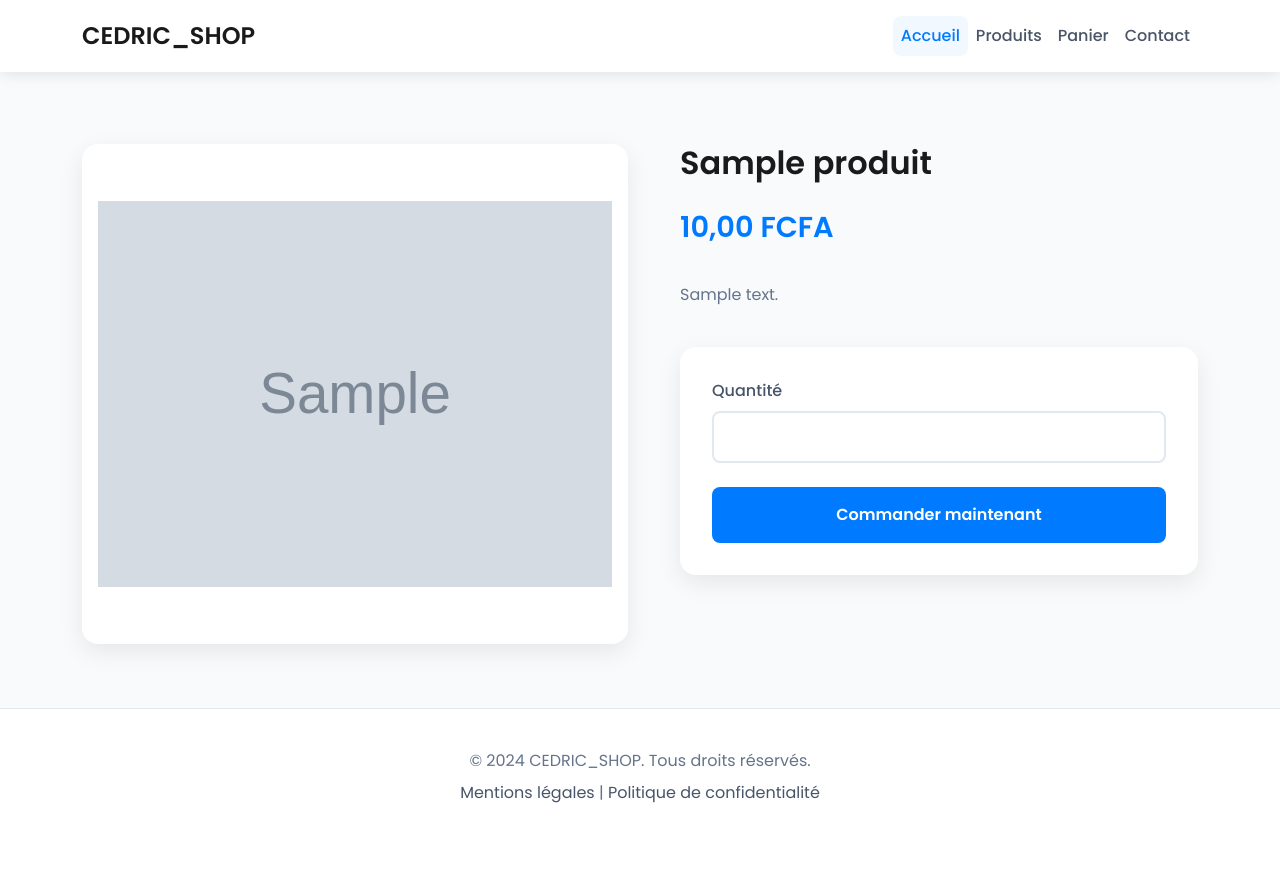
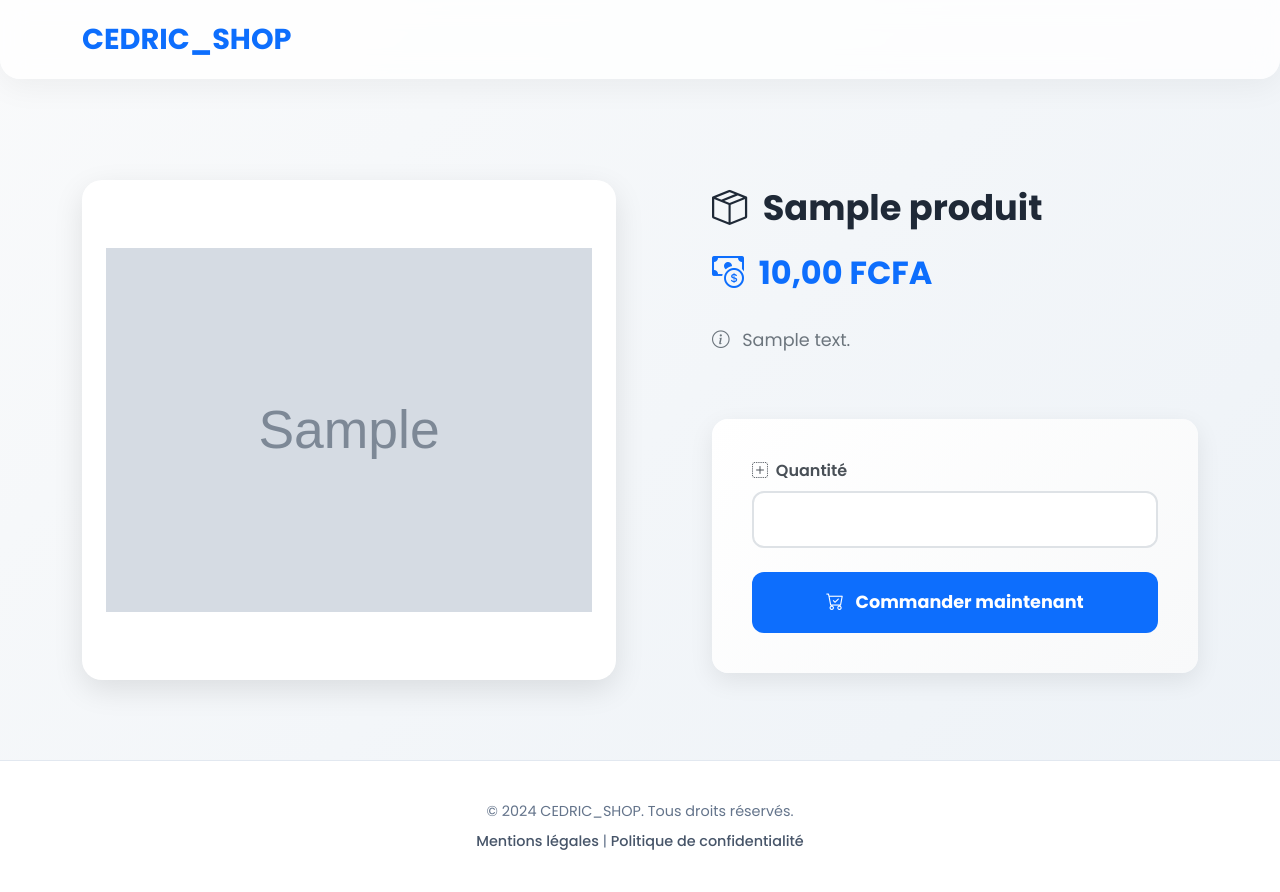
Before and after one commit to Abdouldav-cyber/ecommerce, a Django app: page /produit/1/ in a window 1280 px wide. Before the commit the page ends 803 px from the top, so only its background shows below. Run offline with Django 5.2, Linux system fonts and the light colour scheme; tables that the repository leaves empty hold one stand-in row (values such as "Sample post"); grey boxes marked "Sample" are stand-in pictures.

Commit message:
DEUXIEME COMMIT

```diff
--- a/boutique/templates/base.html
+++ b/boutique/templates/base.html
@@ -6,16 +6,18 @@
     <title>{% block title %}CEDRIC_SHOP{% endblock %}</title>
 
     <!-- Bootstrap CSS -->
-    <link href="https://cdn.jsdelivr.net/npm/bootstrap@5.3.0/dist/css/bootstrap.min.css" rel="stylesheet">
+    <link href="https://cdn.jsdelivr.net/npm/bootstrap@5.3.2/dist/css/bootstrap.min.css" rel="stylesheet">
     <!-- Poppins Font -->
-    <link href="https://fonts.googleapis.com/css2?family=Poppins:wght@300;400;500;600&display=swap" rel="stylesheet">
+    <link href="https://fonts.googleapis.com/css2?family=Poppins:wght@300;400;500;600;700&display=swap" rel="stylesheet">
     <!-- Animate.css -->
     <link href="https://cdnjs.cloudflare.com/ajax/libs/animate.css/4.1.1/animate.min.css" rel="stylesheet">
+    <!-- Bootstrap Icons -->
+    <link href="https://cdn.jsdelivr.net/npm/bootstrap-icons@1.10.5/font/bootstrap-icons.css" rel="stylesheet">
 
     <style>
-        /* Nouveau fond uni moderne */
+        /* Fond général */
         body {
-            background: #f8fafc;
+            background: linear-gradient(135deg, #f9fafb 0%, #edf2f7 100%);
             min-height: 100vh;
             display: flex;
             flex-direction: column;
@@ -23,18 +25,19 @@
             color: #1a1a1a;
         }
 
-        /* Navbar moderne avec effet glassmorphism */
+        /* Navbar glassmorphisme */
         .navbar {
-            background: rgba(255, 255, 255, 0.95) !important;
-            backdrop-filter: blur(10px);
-            box-shadow: 0 2px 15px rgba(0, 0, 0, 0.1);
+            background: rgba(255, 255, 255, 0.8) !important;
+            backdrop-filter: blur(12px);
+            box-shadow: 0 8px 32px rgba(0, 0, 0, 0.05);
             padding: 0.8rem 0;
+            border-radius: 0 0 20px 20px;
         }
 
         .navbar-brand {
-            font-size: 1.5rem;
-            font-weight: 600;
-            color: #1a1a1a !important;
+            font-size: 1.8rem;
+            font-weight: 700;
+            color: #0d6efd !important;
             transition: all 0.3s ease;
         }
 
@@ -42,27 +45,40 @@
             color: #4a5568 !important;
             font-weight: 500;
             padding: 0.5rem 1rem;
-            border-radius: 8px;
+            border-radius: 10px;
             transition: all 0.3s ease;
         }
 
         .navbar-nav .nav-link:hover,
         .navbar-nav .nav-link.active {
-            color: #007bff !important;
-            background: rgba(0, 123, 255, 0.05);
+            background: #0d6efd10;
+            color: #0d6efd !important;
         }
 
-        /* Suppression de la bannière */
-        .section-banner {
-            display: none !important;
+        /* Section principale */
+        main.container {
+            padding-top: 100px;
+            animation: fadeInUp 0.8s ease forwards;
         }
 
-        /* Footer modernisé */
+        @keyframes fadeInUp {
+            0% {
+                opacity: 0;
+                transform: translateY(20px);
+            }
+            100% {
+                opacity: 1;
+                transform: translateY(0);
+            }
+        }
+
+        /* Footer élégant */
         footer {
             background: #ffffff;
             border-top: 1px solid #e2e8f0;
             padding: 2rem 0;
             margin-top: auto;
+            font-size: 0.9rem;
         }
 
         footer p {
@@ -73,63 +89,48 @@
         footer a {
             color: #475569 !important;
             text-decoration: none;
+            font-weight: 500;
             transition: color 0.3s ease;
         }
 
         footer a:hover {
-            color: #007bff !important;
+            color: #0d6efd !important;
         }
 
-        /* Responsivité améliorée */
+        /* Mobile optimisé */
         @media (max-width: 768px) {
             .navbar-collapse {
-                background: rgba(255, 255, 255, 0.98);
+                background: rgba(255, 255, 255, 0.95);
                 padding: 1rem;
                 margin-top: 0.5rem;
                 border-radius: 12px;
-                box-shadow: 0 4px 6px rgba(0, 0, 0, 0.1);
+                box-shadow: 0 6px 15px rgba(0, 0, 0, 0.08);
             }
 
             .navbar-nav .nav-link {
-                margin: 0.25rem 0;
+                margin: 0.3rem 0;
             }
         }
     </style>
 </head>
 <body>
 
-    <!-- Navbar modernisé -->
+    <!-- Navbar moderne -->
     <nav class="navbar navbar-expand-lg navbar-light fixed-top">
         <div class="container">
             <a class="navbar-brand" href="/">CEDRIC_SHOP</a>
             <button class="navbar-toggler" type="button" data-bs-toggle="collapse" data-bs-target="#navbarNav">
                 <span class="navbar-toggler-icon"></span>
             </button>
-            <div class="collapse navbar-collapse" id="navbarNav">
-                <ul class="navbar-nav ms-auto">
-                    <li class="nav-item">
-                        <a class="nav-link active" href="#">Accueil</a>
-                    </li>
-                    <li class="nav-item">
-                        <a class="nav-link" href="#">Produits</a>
-                    </li>
-                    <li class="nav-item">
-                        <a class="nav-link" href="#">Panier</a>
-                    </li>
-                    <li class="nav-item">
-                        <a class="nav-link" href="#">Contact</a>
-                    </li>
-                </ul>
-            </div>
         </div>
     </nav>
 
-    <!-- Contenu principal ajusté -->
-    <main class="container" style="padding-top: 80px;">
+    <!-- Contenu principal -->
+    <main class="container">
         {% block content %}{% endblock %}
     </main>
 
-    <!-- Footer modernisé -->
+    <!-- Footer moderne -->
     <footer>
         <div class="container text-center">
             <p>© 2024 CEDRIC_SHOP. Tous droits réservés.</p>
@@ -141,7 +142,6 @@
     </footer>
 
     <!-- Bootstrap JS -->
-    <script src="https://cdn.jsdelivr.net/npm/bootstrap@5.3.0/dist/js/bootstrap.bundle.min.js"></script>
-
+    <script src="https://cdn.jsdelivr.net/npm/bootstrap@5.3.2/dist/js/bootstrap.bundle.min.js"></script>
 </body>
 </html>
--- a/boutique/templates/boutique/product_detail.html
+++ b/boutique/templates/boutique/product_detail.html
@@ -3,153 +3,158 @@
 {% block title %}{{ produit.nom }}{% endblock %}
 
 {% block content %}
+<link href="https://cdnjs.cloudflare.com/ajax/libs/animate.css/4.1.1/animate.min.css" rel="stylesheet">
+<link href="https://cdn.jsdelivr.net/npm/bootstrap-icons@1.10.5/font/bootstrap-icons.css" rel="stylesheet">
+
 <style>
     .product-detail-container {
-        padding: 4rem 0;
+        padding: 5rem 0;
     }
-
     .product-image-wrapper {
-        border-radius: 16px;
-        box-shadow: 0 8px 24px rgba(0, 0, 0, 0.08);
+        border-radius: 20px;
         overflow: hidden;
-        background: white;
-        height: 100%;
-        transition: transform 0.3s ease;
+        box-shadow: 0 10px 30px rgba(0, 0, 0, 0.1);
+        background: #ffffff;
+        transition: transform 0.4s;
     }
-
+    .product-image-wrapper:hover {
+        transform: scale(1.02);
+    }
     .product-image {
         width: 100%;
         height: 500px;
         object-fit: contain;
-        padding: 1rem;
+        padding: 1.5rem;
     }
-
     .product-info {
-        padding-left: 2.5rem;
+        padding-left: 3rem;
+        display: flex;
+        flex-direction: column;
+        justify-content: center;
     }
-
     .product-title {
+        font-size: 2.2rem;
+        font-weight: 700;
+        color: #1f2937;
+        margin-bottom: 1.2rem;
+    }
+    .product-price {
         font-size: 2rem;
-        font-weight: 600;
-        color: #1a1a1a;
-        margin-bottom: 1.5rem;
+        font-weight: 700;
+        color: #0d6efd;
+        margin-bottom: 1.8rem;
     }
-
-    .product-price {
-        font-size: 1.8rem;
-        font-weight: 600;
-        color: #007bff;
-        margin-bottom: 2rem;
-    }
-
     .product-description {
-        font-size: 1rem;
-        color: #64748b;
-        line-height: 1.6;
+        font-size: 1.1rem;
+        color: #6c757d;
+        line-height: 1.7;
         margin-bottom: 2.5rem;
     }
-
     .order-card {
-        background: white;
+        background: linear-gradient(135deg, #ffffff, #f8f9fa);
         border-radius: 16px;
         box-shadow: 0 8px 24px rgba(0, 0, 0, 0.08);
-        padding: 2rem;
+        padding: 2.5rem;
+        transition: box-shadow 0.3s;
     }
-
+    .order-card:hover {
+        box-shadow: 0 12px 36px rgba(0, 0, 0, 0.12);
+    }
     .form-label {
-        font-weight: 500;
-        color: #475569;
+        font-weight: 600;
+        color: #495057;
         margin-bottom: 0.5rem;
     }
-
     .form-control {
-        border: 2px solid #e2e8f0;
-        border-radius: 8px;
-        padding: 0.75rem 1rem;
-        margin-bottom: 1.5rem;
+        border: 2px solid #dee2e6;
+        border-radius: 12px;
+        padding: 0.9rem 1.2rem;
+        font-size: 1rem;
+        transition: all 0.3s;
     }
-
     .form-control:focus {
-        border-color: #007bff;
-        box-shadow: 0 0 0 3px rgba(0, 123, 255, 0.1);
+        border-color: #0d6efd;
+        box-shadow: 0 0 0 4px rgba(13, 110, 253, 0.2);
     }
-
     .btn-order {
         width: 100%;
         padding: 1rem;
-        border-radius: 8px;
-        font-weight: 600;
-        background: #007bff;
-        color: white;
-        border: none;
-        transition: all 0.3s ease;
+        border-radius: 12px;
+        font-weight: 700;
+        background: #0d6efd;
+        color: #ffffff;
+        font-size: 1.1rem;
+        transition: background 0.3s, transform 0.3s;
     }
-
     .btn-order:hover {
-        background: #0056b3;
-        transform: translateY(-2px);
+        background: #0b5ed7;
+        transform: translateY(-3px);
     }
-
     @media (max-width: 992px) {
         .product-info {
             padding-left: 0;
             margin-top: 2rem;
+            text-align: center;
         }
-
         .product-image {
             height: 400px;
         }
     }
-
     @media (max-width: 576px) {
         .product-title {
-            font-size: 1.5rem;
+            font-size: 1.6rem;
         }
-
         .product-price {
             font-size: 1.5rem;
         }
     }
 </style>
 
-<div class="container product-detail-container">
-    <div class="row">
+<div class="container product-detail-container animate__animated animate__fadeInUp">
+    <div class="row g-5 align-items-center">
+
         <!-- Image du Produit -->
         <div class="col-lg-6">
-            <div class="product-image-wrapper">
-                <img src="{{ produit.image.url }}"
-                     class="product-image"
-                     alt="{{ produit.nom }}">
+            <div class="product-image-wrapper animate__animated animate__zoomIn">
+                <img src="{{ produit.image.url }}" class="product-image" alt="{{ produit.nom }}">
             </div>
         </div>
 
-        <!-- Détails du Produit -->
-        <div class="col-lg-6 product-info">
-            <h1 class="product-title">{{ produit.nom }}</h1>
-            <div class="product-price">{{ produit.prix }} FCFA</div>
-            <p class="product-description">{{ produit.description }}</p>
+        <!-- Informations du Produit -->
+        <div class="col-lg-6">
+            <div class="product-info">
+                <h1 class="product-title">
+                    <i class="bi bi-box-seam me-2"></i> {{ produit.nom }}
+                </h1>
+                <div class="product-price">
+                    <i class="bi bi-cash-coin me-2"></i> {{ produit.prix }} FCFA
+                </div>
+                <p class="product-description">
+                    <i class="bi bi-info-circle me-2"></i> {{ produit.description }}
+                </p>
 
-            <!-- Formulaire de Commande Simplifié -->
-            <div class="order-card">
+                <!-- Formulaire de Commande -->
+                <div class="order-card mt-4 animate__animated animate__fadeInUp">
                     <form method="post" action="{% url 'creer_commande' produit.id %}">
                         {% csrf_token %}
                         <div class="mb-4">
-                        <label class="form-label">Quantité</label>
-                        <input type="number"
-                               name="quantite"
-                               class="form-control"
-                               min="1"
-                               required>
+                            <label class="form-label">
+                                <i class="bi bi-plus-square-dotted me-1"></i> Quantité
+                            </label>
+                            <input type="number" name="quantite" class="form-control" min="1" required>
                         </div>
 
                         <div class="d-grid">
-                        <button type="submit" class="btn-order">
-                            Commander maintenant
+                            <button type="submit" class="btn btn-order">
+                                <i class="bi bi-cart-check me-2"></i> Commander maintenant
                             </button>
                         </div>
                     </form>
                 </div>
+
             </div>
+        </div>
+
     </div>
 </div>
 {% endblock %}
--- a/boutique/views.py
+++ b/boutique/views.py
@@ -59,6 +59,12 @@ def creer_commande(request, produit_id):
     return render(request, 'boutique/passer_commande.html', {'produit': produit})
 
 # Confirmer la commande
+# views.py
+
 def commande_confirmation(request, commande_id):
     commande = get_object_or_404(Commande, pk=commande_id)
-    return render(request, 'boutique/order_confirmation.html', {'commande': commande})
+    message = "Votre commande a été enregistrée avec succès ! Un email de confirmation vous sera envoyé."
+    return render(request, 'boutique/order_confirmation.html', {
+        'commande': commande,
+        'message': message
+    })
```
Also changed, not shown: boutique/templates/boutique/home.html (+63 -44 lines), boutique/templates/boutique/order_confirmation.html (+23 -107 lines), boutique/templates/boutique/passer_commande.html (+57 -37 lines), media/produits/ASUS_1.jpg (added), media/produits/ASUS_2.jpg (added), media/produits/ASUS_3.jpg (added), media/produits/GAMER_11.jpg (added), media/produits/GAMER_13.jpg (added), media/produits/msi.jpg (added). Lines whose indentation alone changed are shown as unchanged.
